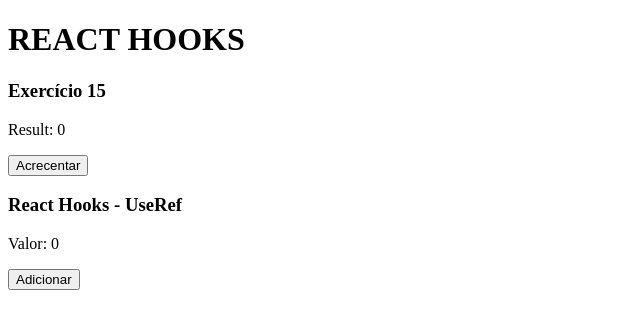
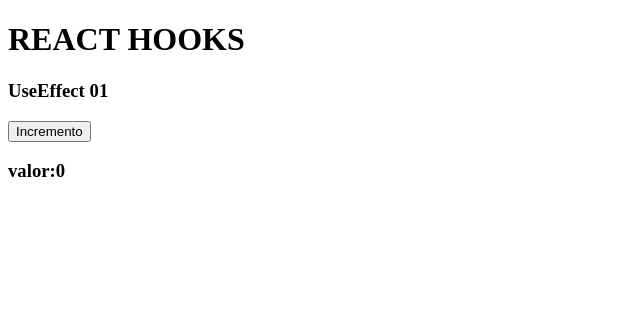
Before and after one commit to AlexFeitoza/react_next_hooks, a React (Vite) app: page / in a window 1280 px wide. Shown: the top 328 px of the page, without its empty margins (0-640 px from the left). Built offline with nearby package versions, Linux system fonts and the light colour scheme.

Commit message:
useeffect

```diff
--- a/src/App.jsx
+++ b/src/App.jsx
@@ -7,8 +7,9 @@
 //import HookState10 from "./components/UseState_10"
 //import HookState11 from "./components/UseState_11"
 //import HookState14 from "./components/UseState_14"
-import HookState15 from "./components/UseState_15"
-import HookRef16 from "./components/UseRef_16"
+//import HookState15 from "./components/UseState_15"
+//import HookRef16 from "./components/UseRef_16"
+import HookEffect17 from "./components/UseEffect_17"
 
 const App = () => {
 
@@ -27,8 +28,9 @@
           {/*<HookState10 /> */}
           {/*<HookState13 /> */}
           {/*<HookState14 /> */}
-          <HookState15 />
-          <HookRef16 />
+          {/*<HookState15 /> */}
+          {/*<HookRef16 /> */}
+          <HookEffect17 />
         </>
     )
 }
--- /dev/null
+++ b/src/components/UseEffect_17.jsx
@@ -0,0 +1,24 @@
+import {useState, useEffect } from "react";
+
+const HookEffect17 = ()=> {
+
+    const [valor, setValor] = useState(0)
+
+    function incremento() {
+        setValor(valor  + 1)
+    }
+
+    useEffect(()=> {
+        console.log('componente iniciado')
+    },[])
+
+        return(
+            <>
+                <h3>UseEffect 01</h3>
+                <button onClick={incremento}>Incremento</button>
+                <h3>valor:{valor}</h3>
+            </>
+        )
+}
+
+export default HookEffect17
--- a/src/main.jsx
+++ b/src/main.jsx
@@ -5,7 +5,7 @@
 import App from "./App";
 
 createRoot(document.getElementById('root')).render(
-    <StrictMode>
+    <>
        <App />
-    </StrictMode>
+    </>
 )
```
